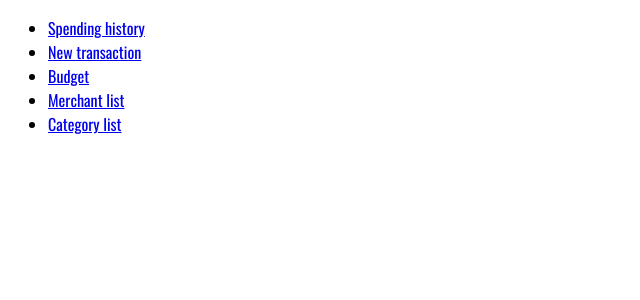
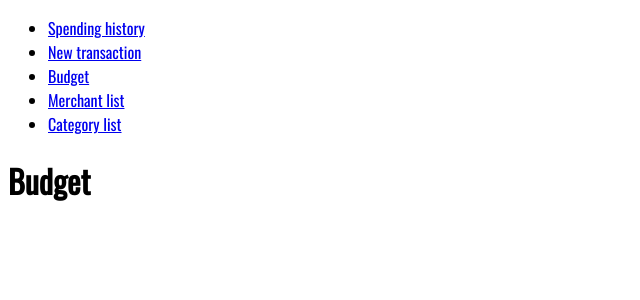
Before and after one commit to 96sii/spending_tracker_project, a Flask app: page /budgets in a window 1280 px wide. Shown: the top 300 px of the page, without its empty margins (0-640 px from the left). Run offline with Flask 2, Linux system fonts and the light colour scheme; data that the repository does not hold is empty; some libraries are stand-ins or nearby versions.

Commit message:
Added budget routes and functionality

```diff
--- a/controllers/budgets_controller.py
+++ b/controllers/budgets_controller.py
@@ -2,9 +2,11 @@ from flask import Flask, render_template, request, redirect
 from flask import Blueprint
 from models.merchant import Merchant
 from models.transaction import Transaction
+from models.budget import Budget
 import repositories.transaction_repository as transaction_repository
 import repositories.merchant_repository as merchant_repository
 import repositories.category_repository as category_repository
+import repositories.budget_repository as budget_repository
 
 
 
@@ -14,12 +16,24 @@ budgets_blueprint = Blueprint("budgets", __name__)
 
 @budgets_blueprint.route("/budgets")
 def budgets():
-    return render_template("budgets/index.html")
+    budgets = budget_repository.select_all()
+    return render_template("budgets/index.html", budgets=budgets)
 
-@budgets_blueprint.route("/budget/new", methods=['GET'])
-def budget():
-    return render_template("transactions/budget.html")
+@budgets_blueprint.route("/budgets/<id>", methods=['GET'])
+def show_budget(id):
+    budget = budget_repository.select(id)
+    return render_template("budgets/show.html", budget=budget)
 
-@budgets_blueprint.route("/budget", methods=['POST'])
-def create_budget():
-    budget = request.form['budget']
+
+@budgets_blueprint.route("/budgets/<id>/edit", methods=['GET'])
+def edit_budget(id):
+    budget = budget_repository.select(id)
+    return render_template("/budgets/edit.html", budget=budget)
+
+
+@budgets_blueprint.route("/budgets/<id>", methods=['POST'])
+def update_budget(id):
+    budget_amount = request.form['budget']
+    budget_1 = Budget(budget_amount, id)
+    budget_repository.update(budget_1)
+    return redirect('/budgets')
--- /dev/null
+++ b/models/budget.py
@@ -0,0 +1,4 @@
+class Budget:
+    def __init__(self, amount, id=None):
+        self.amount = amount
+        self.id = id
--- /dev/null
+++ b/repositories/budget_repository.py
@@ -0,0 +1,39 @@
+from db.run_sql import run_sql
+from models.budget import Budget
+
+def select_all():
+    categories = []
+
+    sql = "SELECT * FROM budgets"
+    results = run_sql(sql)
+
+    for row in results:
+        budget = Budget(row['amount'], row['id'])
+        categories.append(budget)
+
+    return categories
+
+def select(id):
+    budget = None
+
+    sql = "SELECT * FROM budgets WHERE id = %s"
+    values = [id]
+    result = run_sql(sql, values)[0]
+
+    if result is not None:
+        budget = Budget(result['amount'], result['id'])
+        return budget
+
+def save(budget):
+    sql = "INSERT INTO budgets (amount) VALUES (%s) RETURNING *"
+    values = [budget.amount]
+    results = run_sql(sql, values)
+    id = results[0]['id']
+    budget.id = id
+    return budget
+
+
+def update(budget):
+    sql = "UPDATE budgets SET amount = %s WHERE id = %s"
+    values = (budget.amount, budget.id)
+    run_sql(sql, values)
--- a/templates/budgets/index.html
+++ b/templates/budgets/index.html
@@ -1,4 +1,10 @@
 {% extends 'base.html' %}
 {% block content %}
+    <h1>Budget</h1>
 
+    {% for budget in budgets %}
+    <div class="budget">
+        <a href="/budgets/{{ budget.id }}">{{ budget.amount }}</a>
+    </div>
+    {% endfor %}
 {% endblock content %}
--- a/templates/budgets/new.html
+++ /dev/null
@@ -1,6 +0,0 @@
-{% extends 'base.html' %}
-{% block content %}
-    <form action="/transactions" method="post">
-        <input type="number" placeholder="number" required autofocus>
-    </form>
-{% endblock content %}
--- /dev/null
+++ b/templates/budgets/show.html
@@ -0,0 +1,5 @@
+{% extends 'base.html' %}
+{% block content %}
+    <h1>{{ budget.amount }}</h1>
+    <a href="/budgets/{{ budget.id }}/edit">edit</a>
+{% endblock content %}
```
Also changed, not shown: db/spending_tracker.sql (+16 -3 lines), templates/budgets/edit.html (added, +7 -0 lines).
